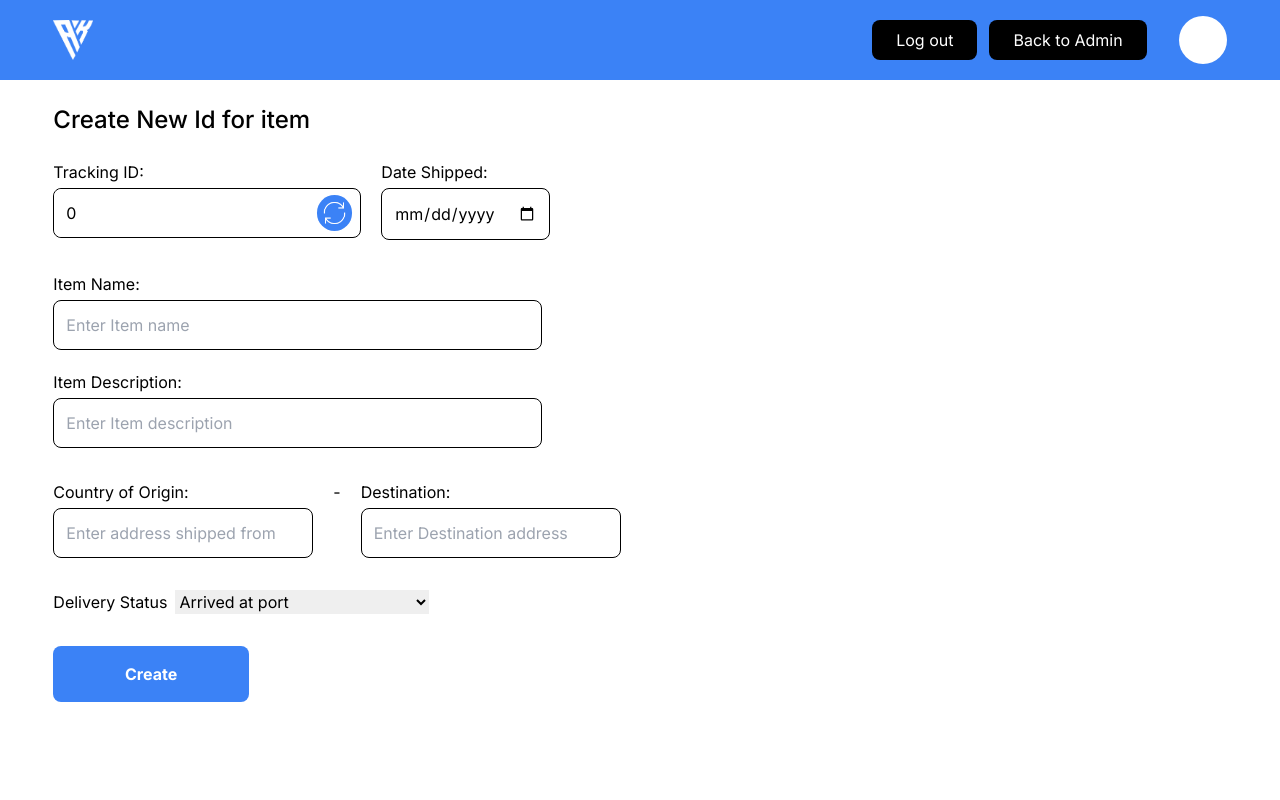
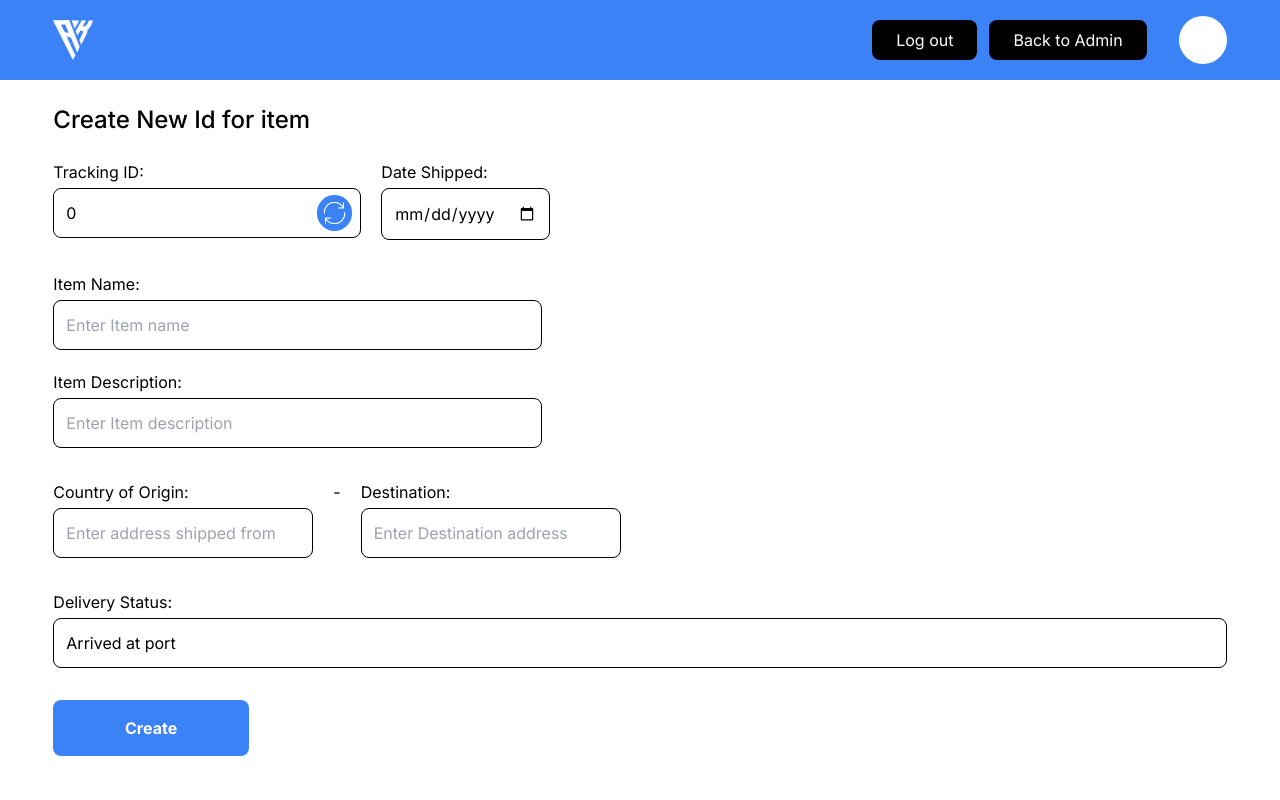
Before and after one commit to devalexdgreat/akglobal, a Next.js app: page /createid in a window 1280 px wide. Shown: the top 800 px of the page. Built offline with nearby package versions, Linux system fonts and the light colour scheme; no server answers.

Commit message:
changed delivery status option

```diff
--- a/app/createid/page.js
+++ b/app/createid/page.js
@@ -120,20 +120,13 @@ export default function CreateId() {
                                 className='w-full border border-black p-3 rounded-lg new-inp'/>
                             </div>
                         </div>
-                        <div className="flex gap-2">
-                            <label>Delivery Status</label>
-                            <select
+                        <div className='flex flex-col gap-1'>
+                            <label>Delivery Status:</label>
+                            <input
                             onChange={(e) => SetDelivered_status(e.target.value)}
                             value={delivered_status}
-                            id="dlStatus">
-                                <option value="Arrived at port">Arrived at port</option>
-                                <option value="Awaiting export clearance">Awaiting export clearance</option>
-                                <option value="Shipped">Shipped</option>
-                                <option value="Arrived at destination port">Arrived at destination port</option>
-                                <option value="Awaiting custom clearance">Awaiting custom clearance</option>
-                                <option value="Awaiting duty payment">Awaiting duty payment</option>
-                                <option value="Customs clearance succeeded">Customs clearance succeeded</option>
-                            </select>
+                            type='text' placeholder='Enter Destination address'
+                            className='w-full border border-black p-3 rounded-lg new-inp'/>
                         </div>
 
                         <div className='flex'>
--- a/components/EditIdForm.jsx
+++ b/components/EditIdForm.jsx
@@ -108,20 +108,13 @@ export default function EditTopicForm({ id, tracking_id, shipped_date, name, des
                                 className='w-full border border-black p-3 rounded-lg new-inp'/>
                             </div>
                         </div>
-                        <div className="flex gap-2">
-                            <label>Delivery Status</label>
-                            <select
+                        <div className='flex flex-col gap-1'>
+                            <label>Delivery Status:</label>
+                            <input
                             onChange={(e) => SetNewDelivered_status(e.target.value)}
                             value={newDelivered_status}
-                            id="dlStatus">
-                                <option value="Arrived at port">Arrived at port</option>
-                                <option value="Awaiting export clearance">Awaiting export clearance</option>
-                                <option value="Shipped">Shipped</option>
-                                <option value="Arrived at destination port">Arrived at destination port</option>
-                                <option value="Awaiting custom clearance">Awaiting custom clearance</option>
-                                <option value="Awaiting duty payment">Awaiting duty payment</option>
-                                <option value="Customs clearance succeeded">Customs clearance succeeded</option>
-                            </select>
+                            type='text' placeholder='Enter Destination address'
+                            className='w-full border border-black p-3 rounded-lg new-inp'/>
                         </div>
 
                         <div className='flex'>
```
